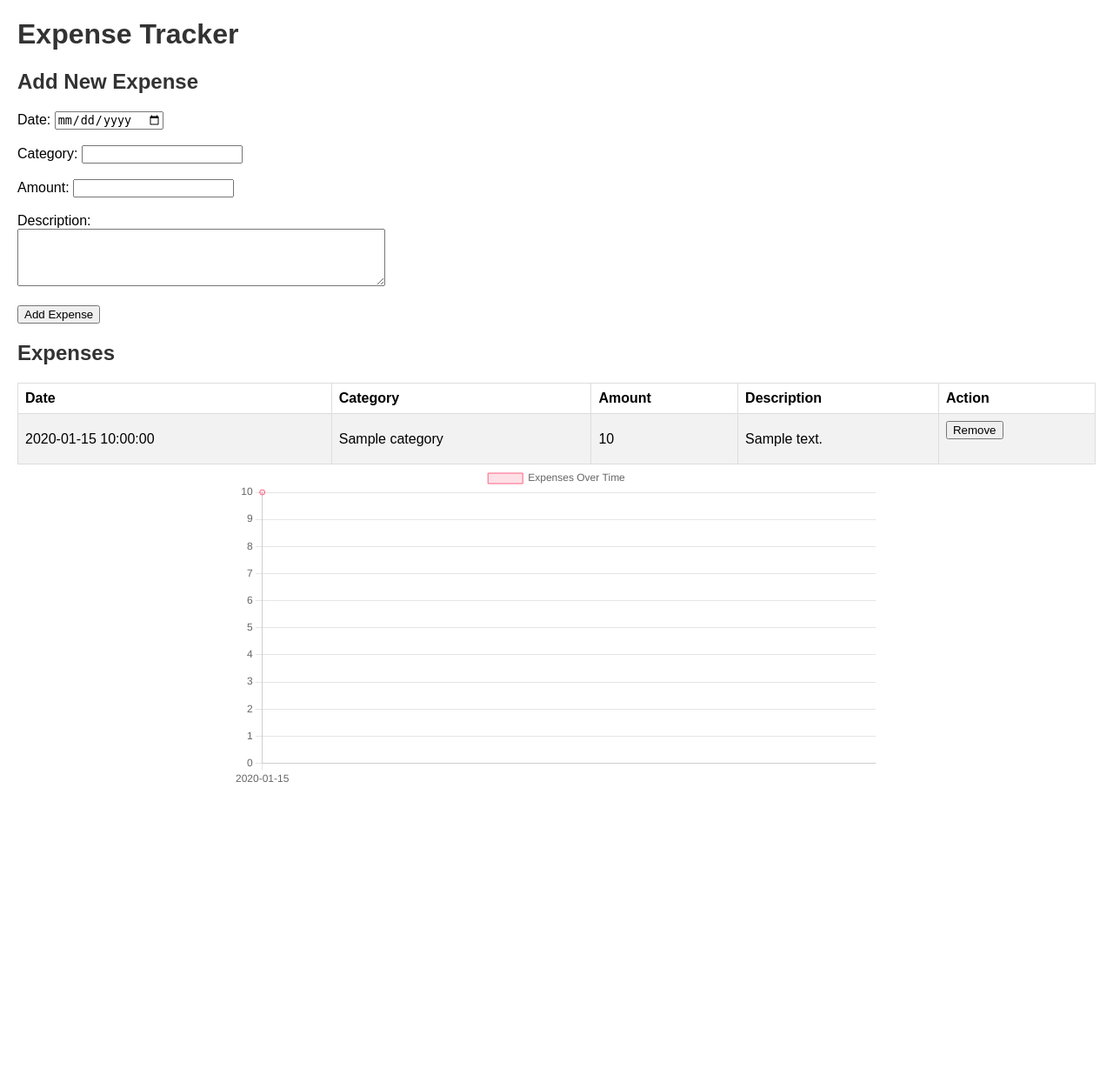
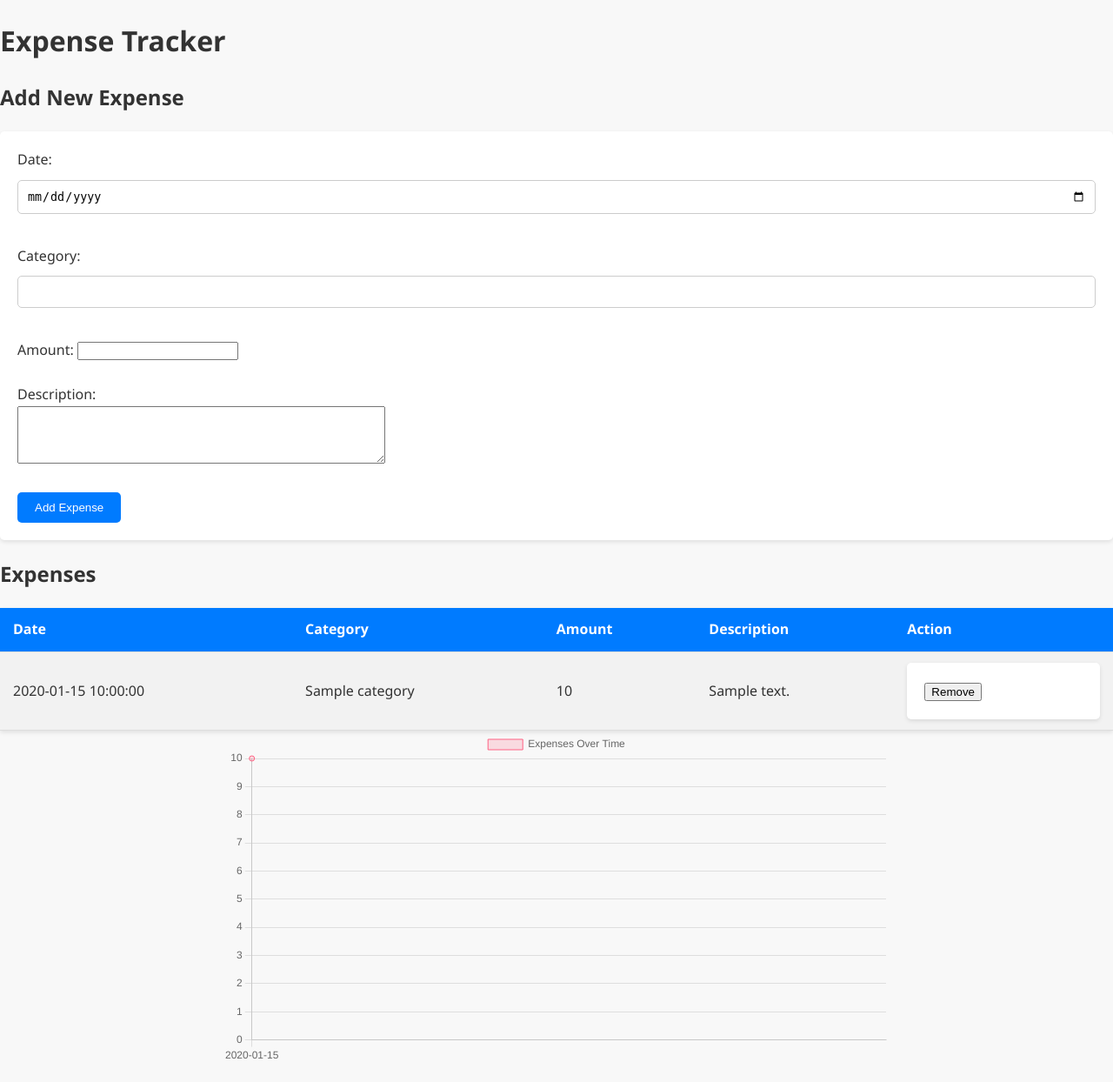
Before and after one commit to NadavIvry19/Expense-Tracker, a Flask app: page / in a window 1280 px wide. Shown: the whole page at 87% size. Before the commit the page ends 900 px from the top, so only its background shows below. Run offline with Flask 2, Linux system fonts and the light colour scheme; a database or web service that is not in the repository returns one stand-in record (values such as "Sample title").

Commit message:
edited the css to make it prettier

```diff
--- a/templates/static/style.css
+++ b/templates/static/style.css
@@ -1,27 +1,85 @@
+/* Global Styles */
 body {
-    font-family: Arial, sans-serif;
-    margin: 20px;
+    font-family: 'Segoe UI', Tahoma, Geneva, Verdana, sans-serif;
+    margin: 0;
+    padding: 0;
+    background-color: #f8f8f8;
+    color: #333;
+    line-height: 1.6;
 }
 
-h1, h2 {
-    color: #333;
+.container {
+    max-width: 1200px;
+    margin: 0 auto;
+    padding: 20px;
 }
 
-form {
+/* Typography */
+h1, h2 {
+    font-weight: bold;
     margin-bottom: 20px;
 }
 
+/* Form Styles */
+form {
+    background-color: #fff;
+    padding: 20px;
+    border-radius: 5px;
+    box-shadow: 0 2px 5px rgba(0, 0, 0, 0.1);
+}
+
+input[type="text"],
+input[type="date"],
+select {
+    width: 100%;
+    padding: 10px;
+    margin: 10px 0;
+    border: 1px solid #ccc;
+    border-radius: 5px;
+    box-sizing: border-box;
+}
+
+input[type="submit"] {
+    background-color: #007bff;
+    color: #fff;
+    border: none;
+    border-radius: 5px;
+    padding: 10px 20px;
+    cursor: pointer;
+}
+
+input[type="submit"]:hover {
+    background-color: #0056b3;
+}
+
+/* Table Styles */
 table {
+    width: 100%;
     border-collapse: collapse;
-    width: 100%;
+    margin-top: 20px;
+    background-color: #fff;
+    box-shadow: 0 2px 5px rgba(0, 0, 0, 0.1);
 }
 
 th, td {
-    border: 1px solid #ddd;
-    padding: 8px;
+    padding: 12px 15px;
+    border-bottom: 1px solid #ddd;
     text-align: left;
+}
+
+th {
+    background-color: #007bff;
+    color: #fff;
+    font-weight: bold;
 }
 
 tr:nth-child(even) {
     background-color: #f2f2f2;
 }
+
+/* Responsive Styles */
+@media screen and (max-width: 768px) {
+    table {
+        overflow-x: auto;
+    }
+}
```
